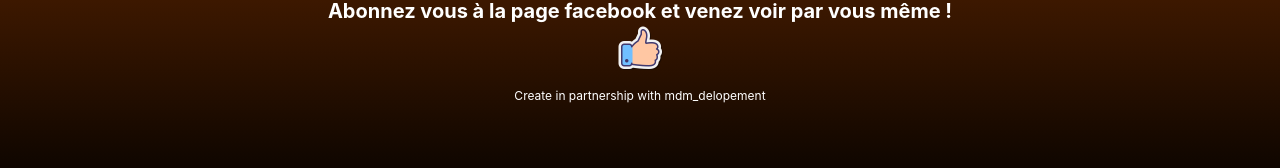
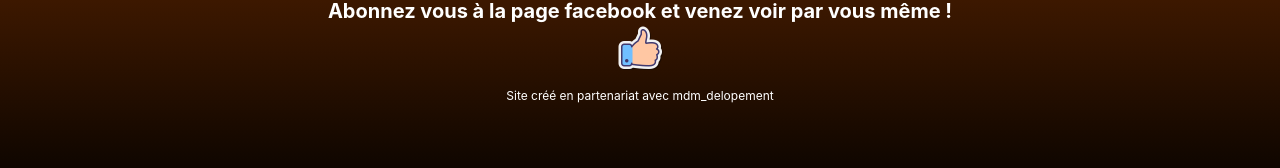
Before and after one commit to melaniemdm/intelligence_canine, a React (Create React App) app: page / in a window 1280 px wide. Shown: the part 8707-8875 px from the top of the page. Built offline with nearby package versions, Linux system fonts and the light colour scheme.

Commit message:
fix(js) english vers fr

```diff
--- a/src/components/Footer/index.js
+++ b/src/components/Footer/index.js
@@ -24,7 +24,7 @@ function Footer(){
 <div>&nbsp; Abonnez vous à la page facebook et venez voir par vous même  ! &nbsp;</div>
 <img src={process.env.PUBLIC_URL + '/assets/like.png'} alt="lien facebook" className="like"/></a>
 
-</div><div className="mdm"> <a href="https://mdm-development.netlify.app/" alt="lien mdm">Create in partnership with mdm_delopement</a></div>
+</div><div className="mdm"> <a href="https://mdm-development.netlify.app/" alt="lien mdm">Site créé en partenariat avec mdm_delopement</a></div>
 </div>
 
         </footer>
```
